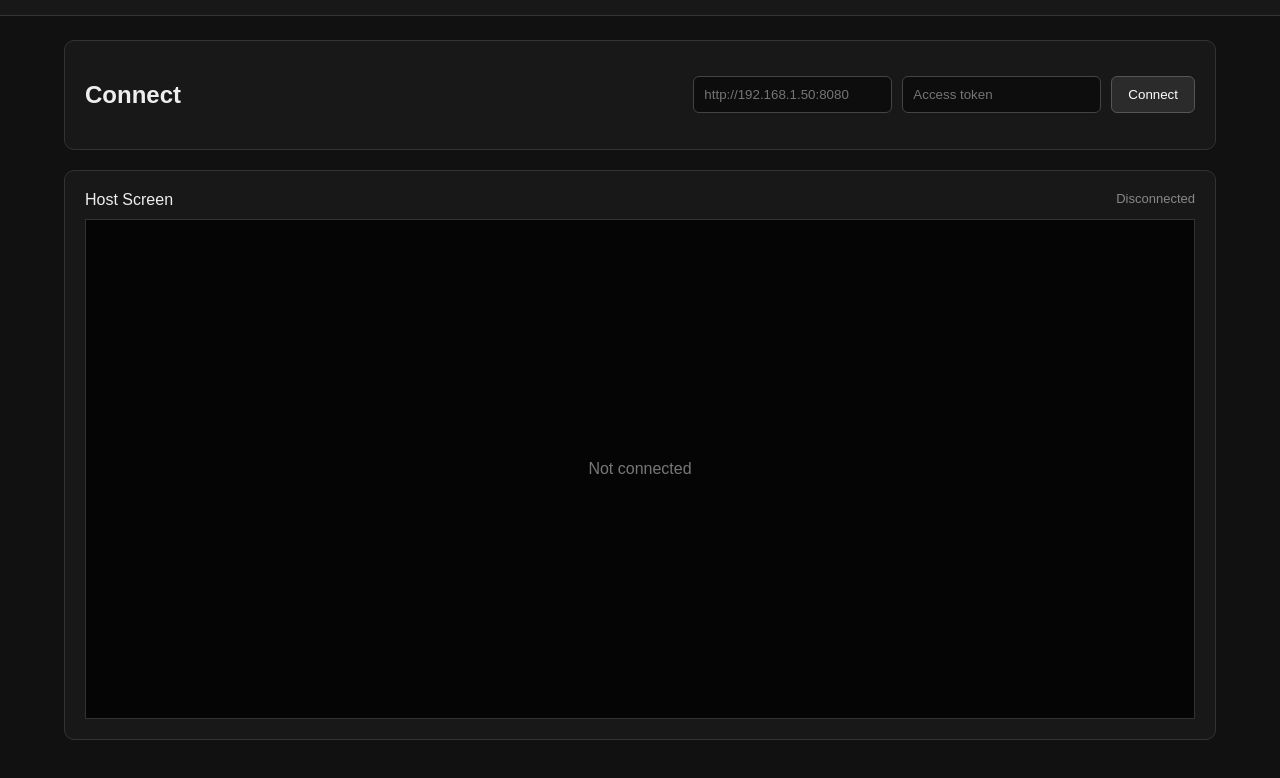
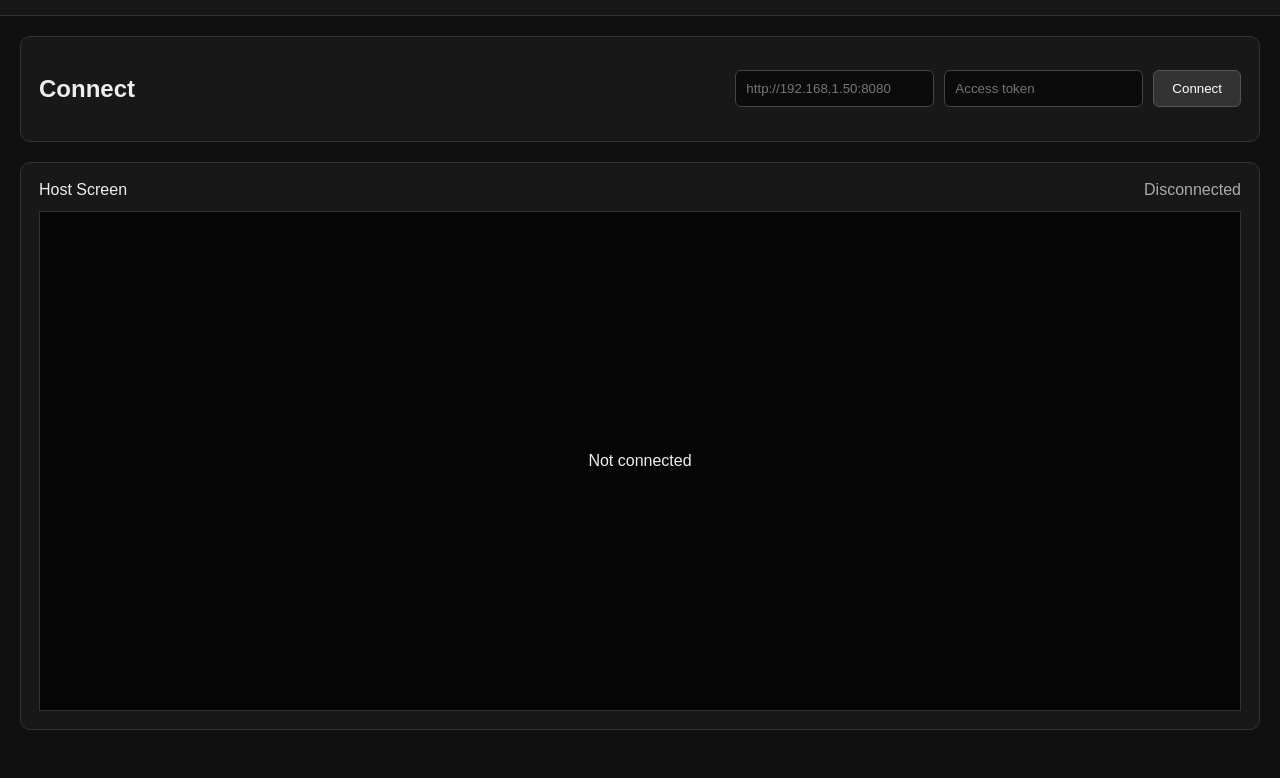
Before and after one commit to Akkid666/rmote-controll-vercel, a website built with Vite: page index.html in a window 1280 px wide. Shown: the part 44-822 px from the top of the page. Built offline with nearby package versions, Linux system fonts and the light colour scheme.

Commit message:
Refactor CSS styles for improved layout and design

```diff
--- a/src/style.css
+++ b/src/style.css
@@ -4,17 +4,17 @@
 
 body {
     margin: 0;
+    background: #101010;
+    color: #eee;
     font-family: Arial, sans-serif;
-  background: #111;
-  color: #eee;
 }
 
 header {
     height: 60px;
-  padding: 0 24px;
     display: flex;
     align-items: center;
     justify-content: space-between;
+    padding: 0 24px;
     background: #181818;
     border-bottom: 1px solid #333;
 }
@@ -23,21 +23,17 @@ h1 {
     font-size: 20px;
 }
 
-#status {
-  color: #aaa;
-}
-
 main {
-  max-width: 1200px;
+    max-width: 1400px;
     margin: auto;
-  padding: 24px;
+    padding: 20px;
 }
 
 section {
     background: #181818;
     border: 1px solid #333;
     border-radius: 10px;
-  padding: 20px;
+    padding: 18px;
     margin-bottom: 20px;
 }
 
@@ -52,63 +48,50 @@ section {
 }
 
 input {
-  background: #0d0d0d;
-  color: white;
+    background: #0b0b0b;
     border: 1px solid #444;
     border-radius: 6px;
     padding: 10px;
+    color: white;
 }
 
 button {
-  background: #2b2b2b;
+    background: #333;
     color: white;
     border: 1px solid #555;
     border-radius: 6px;
-  padding: 10px 16px;
+    padding: 10px 18px;
     cursor: pointer;
 }
 
 button:hover {
-  background: #3a3a3a;
+    background: #444;
 }
 
 .screen-header {
     display: flex;
     justify-content: space-between;
-  margin-bottom: 10px;
+    margin-bottom: 12px;
 }
 
 #screen {
-  height: 500px;
+    width: 100%;
+    min-height: 500px;
+    background: #050505;
+    border: 1px solid #333;
     display: flex;
     align-items: center;
     justify-content: center;
-  background: #050505;
-  border: 1px solid #333;
-  color: #777;
+    overflow: hidden;
 }
 
-#screenStatus {
-  font-size: 13px;
-  color: #888;
+#screen img {
+    display: block;
+    width: 100%;
+    height: auto;
 }
 
-#terminalOutput {
-  height: 250px;
-  padding: 15px;
-  background: #050505;
-  border: 1px solid #333;
-  font-family: Consolas, monospace;
-  white-space: pre-wrap;
-  overflow: auto;
+#status,
+#screenStatus {
+    color: #aaa;
 }
-
-.terminal-input {
-  display: flex;
-  gap: 10px;
-  margin-top: 10px;
-}
-
-.terminal-input input {
-  flex: 1;
-}
```
Lines whose indentation alone changed are shown as unchanged.
